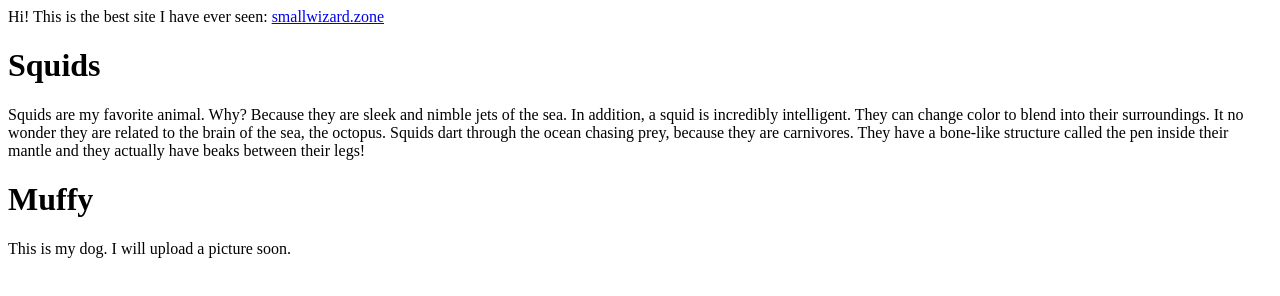
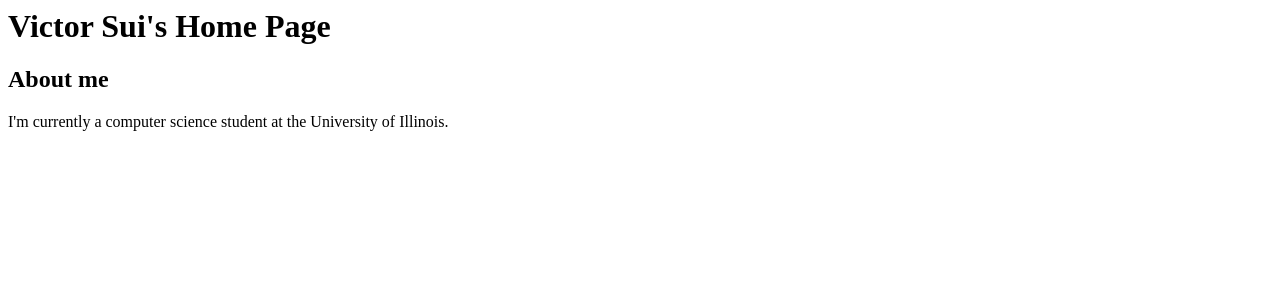
Before and after one commit to vsui/vsui.github.io, a plain HTML site: page index.html in a window 1280 px wide. Drawn offline with Linux system fonts and the light colour scheme.

Commit message:
Update index.html

```diff
--- a/index.html
+++ b/index.html
@@ -1,16 +1,8 @@
 <html>
   <body>
-    Hi! This is the best site I have ever seen: <a href="http://smallwizard.zone">smallwizard.zone</a>
-
-    <h1>Squids</h1>
-    Squids are my favorite animal. Why? Because they are sleek and nimble jets of the sea. In addition, a squid is incredibly intelligent.
-    They can change color to blend into their surroundings. It no wonder they are related to the brain of the sea, the octopus. Squids dart
-    through the ocean chasing prey, because they are carnivores. They have a bone-like structure called the pen inside their mantle and they
-    actually have beaks between their legs!
-
-    <h1>Muffy</h1>
-    This is my dog. I will upload a picture soon.
-
+    <h1>Victor Sui's Home Page</h1>
+    <h2>About me</h2>
+    I'm currently a computer science student at the University of Illinois.
     <script>
       console.log('squid!');
     </script>
```
